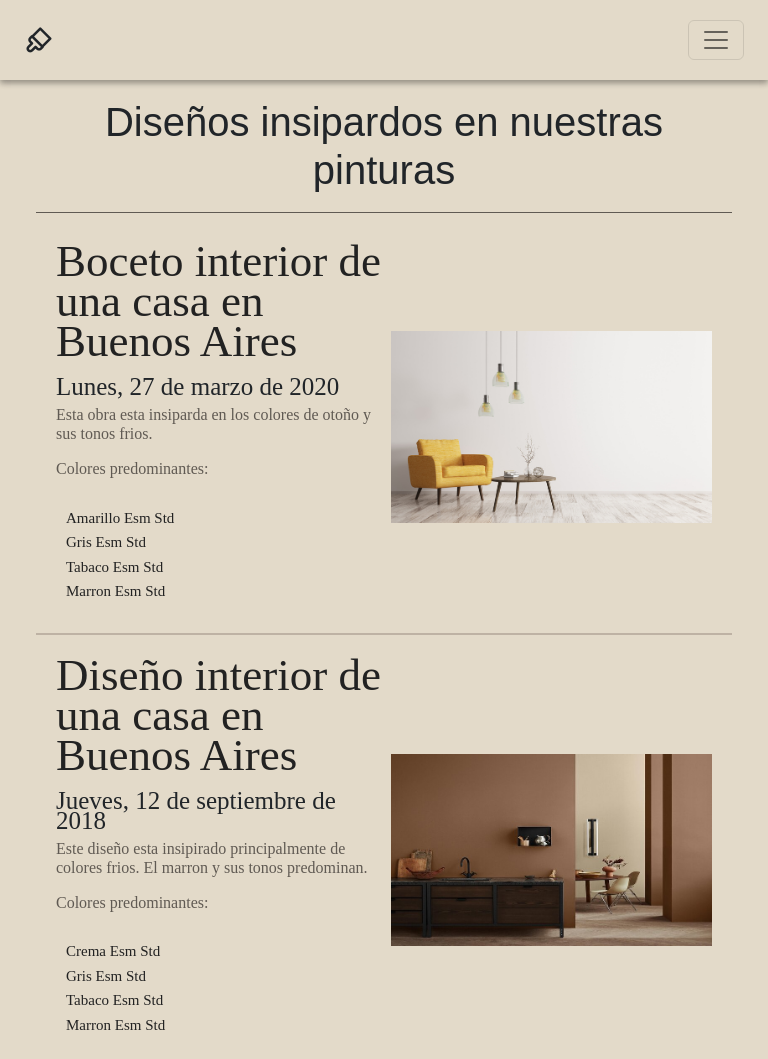
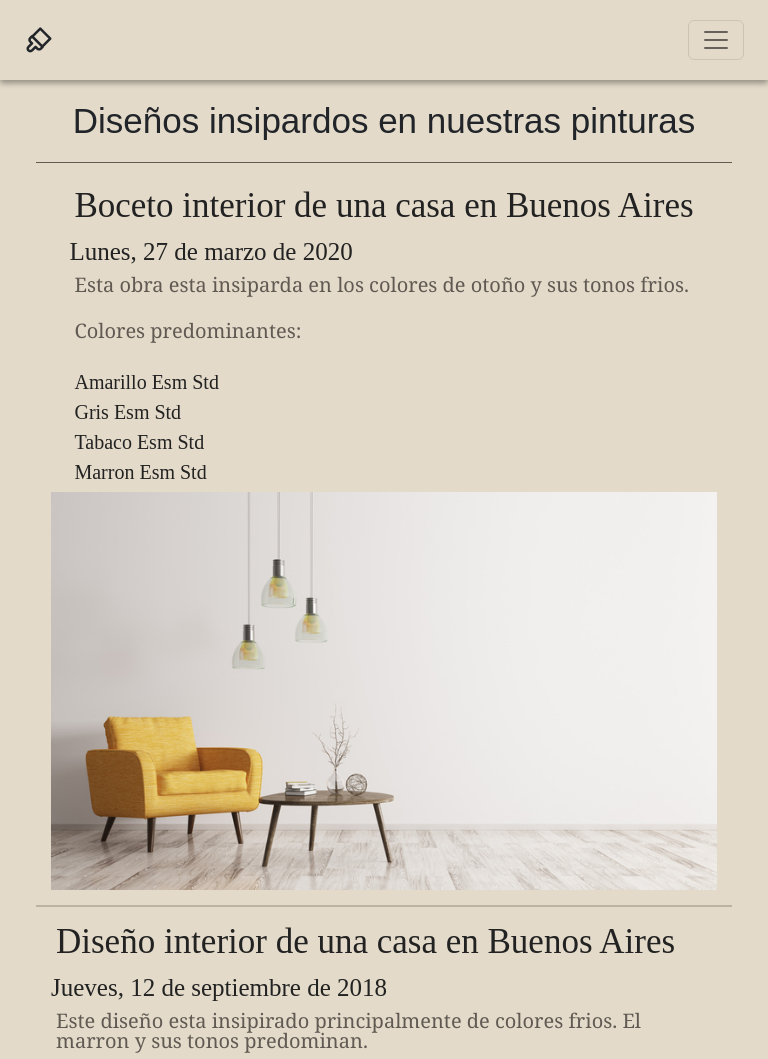
Before and after one commit to IgnacioDevo/PinturasGo, a website: page paginas/desing.html in a window 768 px wide. Shown: the top 1059 px of the page. Drawn offline with nearby package versions, Linux system fonts and the light colour scheme.

Commit message:
Arreglo de ubicacion

```diff
--- a/scss/_media.scss
+++ b/scss/_media.scss
@@ -215,11 +215,11 @@
             gap: 10px;
         }
         & .img-fluid{
-            width: 50%;
-            height: 150px;
+            width: 100%;
+            height: 120px;
         }
         & .p__ubicacion{
-            text-align: start;
+            text-align: center;
             padding: 10px;
             font-size: 20px;
         }
@@ -260,30 +260,45 @@
 
     /* Design Responsive */
 
-    .article__main{
+    .h1__design{
+        padding: 20px;
+        font-size: 35px;
+    }
+
+    .section__design{
         display: flex;
         flex-direction: column;
         align-items: center;
         padding: 15px;
     }
 
-    .section__p{
+    .data__design{
         margin: 0 auto;
         align-self: center;
         & .tittle__p{
             @include escrituras;
-            line-height: 50px;
+            line-height: 30px;
+            font-size: 35px;
+            padding: 5px;
+        }
+        & h2{
+            padding: 0;
+            font-size: 25px;
+            text-align: start;
+            color: #222222;
         }
         & p{
+            padding: 5px;
+            font-size: 20px;
             text-align: start;
             letter-spacing: normal;
-            line-height: 15px;
+            line-height: 20px;
             font-family: Georgia, "serif";
             color: #605a53;
         }
     }
 
-    .section__ol{
+    .ol__design{
         padding: 5px;
         & a{
             @include escrituras;
```
Also changed, not shown: css/style.css.
